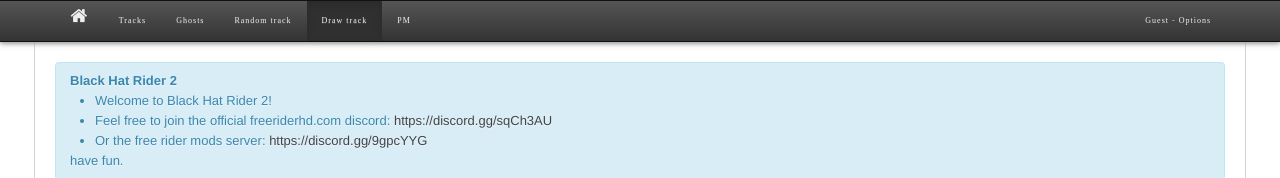
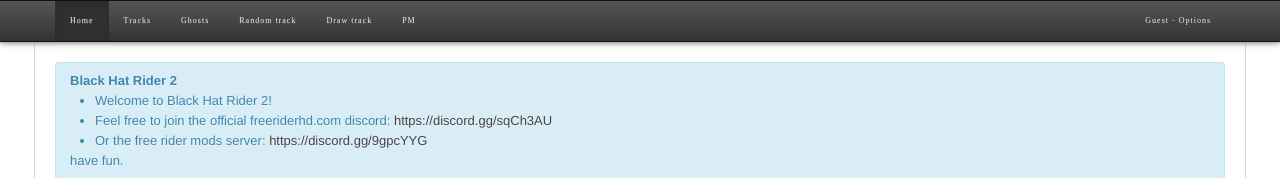
Before and after one commit to blackhatrider/blackhatrider.github.io, a plain HTML site: page index.html in a window 1280 px wide. Shown: the top 178 px of the page. Drawn offline with Linux system fonts and the light colour scheme; files whose address does not match are found by name; a web font is replaced by a local one.

Commit message:
Update 1.7

```diff
--- a/index.html
+++ b/index.html
@@ -34,10 +34,8 @@
 					</a>
 					<div class="nav-collapse collapse">
 						<ul class="nav" id="menu-collapse">
-							<li>
-								<a href="/" title="Homepage">
-									<i class="icon-home icon-large"></i>
-								</a>
+							<li class="active">
+								<a href="/" title="Homepage">Home</a>
 							</li>
 							<li>
 								<a href="/tracks" title="The latest tracks">Tracks</a>
@@ -48,8 +46,8 @@
 							<li>
 								<a href="https://www.freeriderhd.com/random/track" title="Play a random track instantly">Random track</a>
 							</li>
-							<li class="active">
-								<a href="/draw" title="Draw a track">Draw track</a>
+							<li>
+								<a href="/editor" title="Draw a track">Draw track</a>
 							</li>
 							<li>
 								<a href="https://community.freeriderhd.com/conversations/add">PM </a>
```
